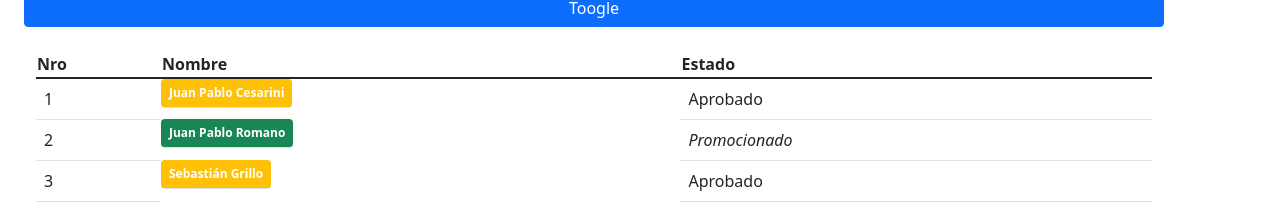
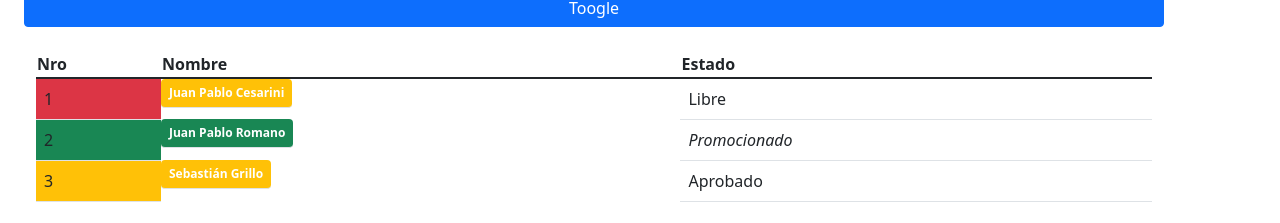
Before and after one commit to juanPabloCesarini/angularUdemy, an Angular app in the folder holamundo/: page / in a window 1280 px wide. Shown: the part 857-1080 px from the top of the page. Built offline with nearby package versions, Linux system fonts and the light colour scheme.

Commit message:
directiva ngSwitch

```diff
--- a/holamundo/src/app/app.component.html
+++ b/holamundo/src/app/app.component.html
@@ -55,8 +55,10 @@
         <th>Estado</th>
       </thead>
       <tbody>
-        <tr *ngFor="let list of listado; let i = index">
-          <td>{{i+1}}</td>
+        <tr *ngFor="let list of listado; let i = index" [ngSwitch]="list.estado">
+          <td *ngSwitchCase="'Promocionado'" class="bg-success">{{i+1}}</td>
+          <td *ngSwitchCase="'Aprobado'" class="bg-warning">{{i+1}}</td>
+          <td *ngSwitchCase="'Libre'" class="bg-danger">{{i+1}}</td>
           <td [ngClass]="list.estado==='Promocionado' ? 'badge bg-success' : 'badge bg-warning'">{{list.nombre}}</td>
           <td [ngStyle]="{'font-style': list.estado==='Promocionado' ? 'italic' : 'normal' }">{{list.estado}}</td>
         </tr>
--- a/holamundo/src/app/app.component.ts
+++ b/holamundo/src/app/app.component.ts
@@ -16,7 +16,7 @@ export class AppComponent {
   twoWayBinding = "";
   listado: any[] = [
     {
-      nombre: "Juan Pablo Cesarini", estado: "Aprobado"
+      nombre: "Juan Pablo Cesarini", estado: "Libre"
     },
     {
       nombre: "Juan Pablo Romano", estado: "Promocionado"
```
